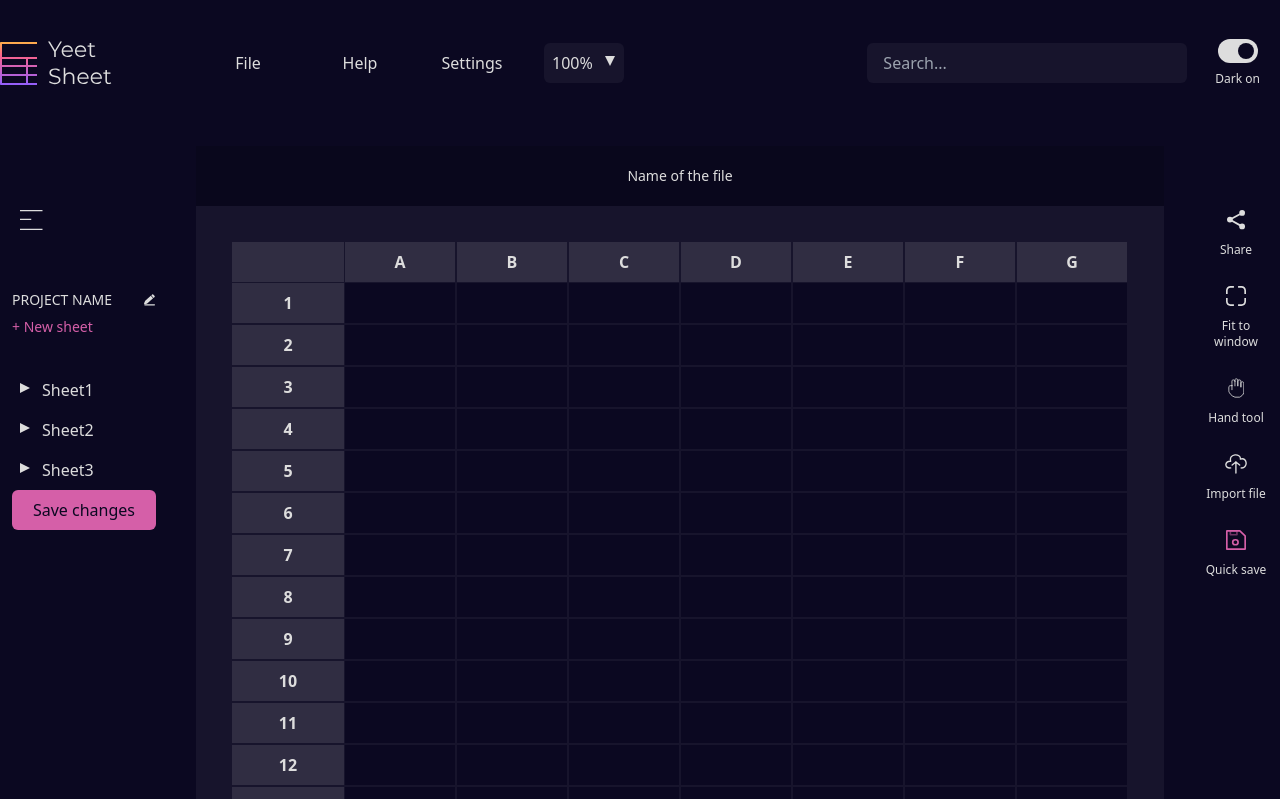
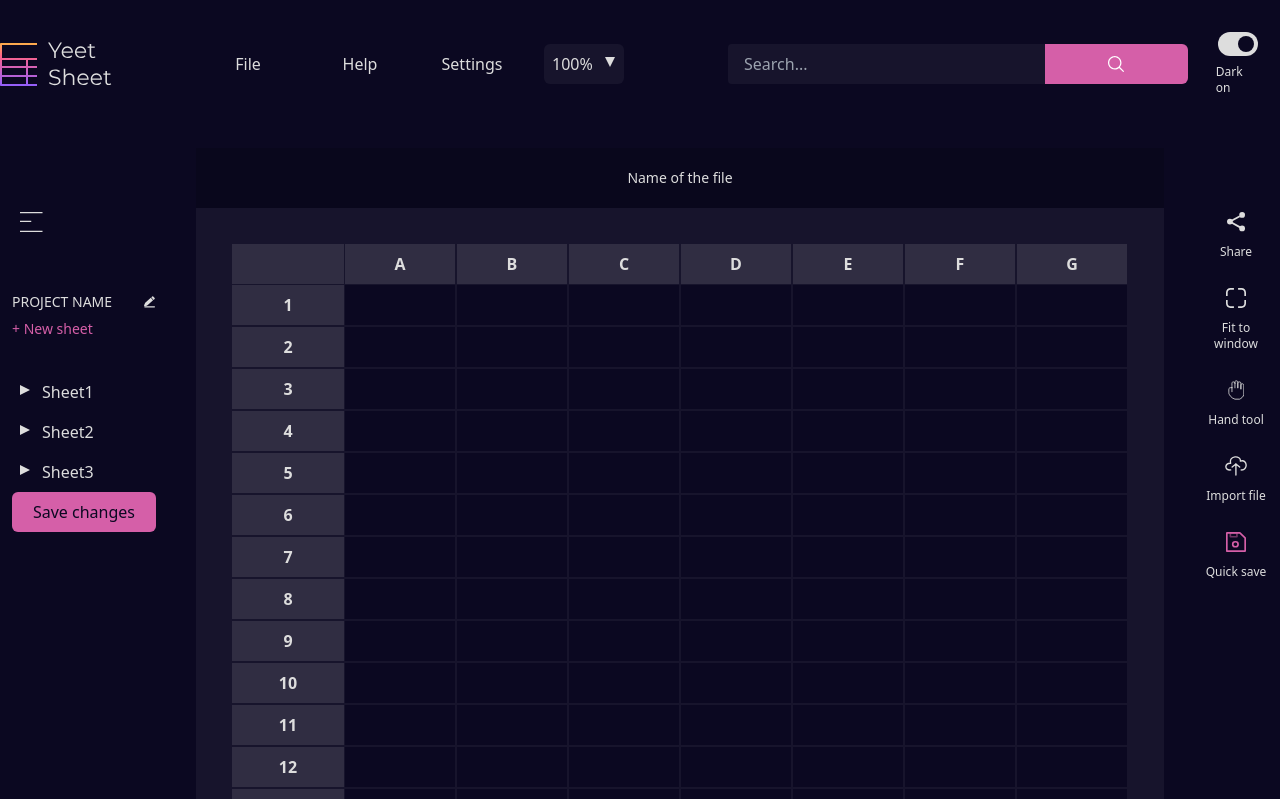
Before and after one commit to NoroffFEU/yeetsheet, a website built with Vite: page index.html in a window 1280 px wide. Shown: the top 799 px of the page. Built offline with nearby package versions, Linux system fonts and the light colour scheme; a web font is replaced by a local one; what monaco-editor would draw is missing.

Commit message:
Added readable text color for input and added search btn

```diff
--- a/index.html
+++ b/index.html
@@ -206,15 +206,32 @@
             </ul>
           </nav>
           <div class="flex gap-7 items-center flex-1 justify-end p-5">
+            <div class="flex overflow-hidden rounded-l">
               <label for="searchInput" class="sr-only">Search</label>
               <input
                 type="search"
-              class="w-[20rem] p-2 ps-4 rounded-md dark:bg-ys-overlay-5 bg-white text-ys-textAndIconsLight outline-none"
+                class="w-[20rem] p-2 ps-4 dark:bg-ys-overlay-5 bg-white outline-none rounded-r-none"
                 placeholder="Search..."
                 aria-label="search-input"
                 id="searchInput"
                 data-cy="search-input"
               />
+              <button
+                type="button"
+                class="flex items-center justify-center default-btn p-2 bg-pink-500 text-white hover:bg-pink-600 focus:ring-2 focus:ring-pink-400 focus:outline-none rounded-l-none"
+              >
+                <svg
+                  xmlns="http://www.w3.org/2000/svg"
+                  viewBox="0 0 192.904 192.904"
+                  width="16px"
+                  class="fill-white"
+                >
+                  <path
+                    d="m190.707 180.101-47.078-47.077c11.702-14.072 18.752-32.142 18.752-51.831C162.381 36.423 125.959 0 81.191 0 36.422 0 0 36.423 0 81.193c0 44.767 36.422 81.187 81.191 81.187 19.688 0 37.759-7.049 51.831-18.751l47.079 47.078a7.474 7.474 0 0 0 5.303 2.197 7.498 7.498 0 0 0 5.303-12.803zM15 81.193C15 44.694 44.693 15 81.191 15c36.497 0 66.189 29.694 66.189 66.193 0 36.496-29.692 66.187-66.189 66.187C44.693 147.38 15 117.689 15 81.193z"
+                  ></path>
+                </svg>
+              </button>
+            </div>
             <div class="flex flex-col items-center gap-2">
               <button
                 id="darkModeToggleBtn"
```
Lines whose indentation alone changed are shown as unchanged.
